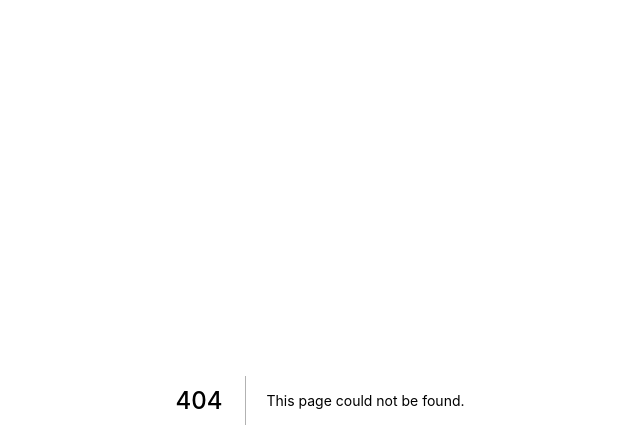
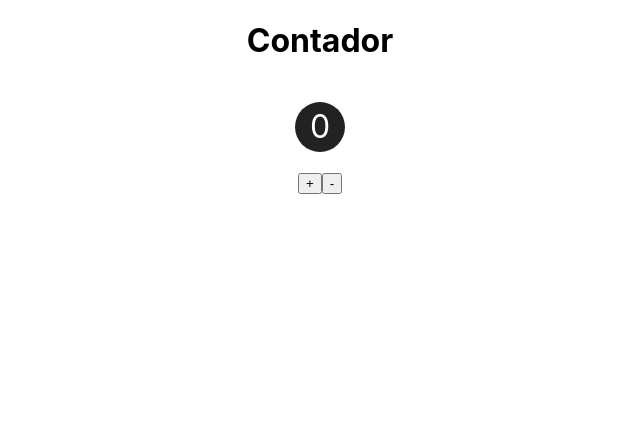
Before and after one commit to marcelolinck/exercicios, a Next.js app: page /estado/contador in a window 1280 px wide. Before the commit this address had no page. Shown: the top 448 px of the page, without its empty margins (320-960 px from the left). Built offline with nearby package versions, Linux system fonts and the light colour scheme.

Commit message:
Aula 42 - Desafio Contador criado

```diff
--- /dev/null
+++ b/components/indireta1/contadorDisplay.jsx
@@ -0,0 +1,19 @@
+export default function ContadorDisplay(props){
+    return(
+        <div style={{
+            display: "flex",
+            justifyContent:"center",
+            alignItems:"center",
+            fontSize:"2rem",
+            height:"50px",
+            width:"50px",
+            borderRadius:"25px",
+            backgroundColor:"#222",
+            color: "#fff",
+            margin: "20px"
+        }}>
+            {props.numero}
+
+        </div>
+    )
+}
--- /dev/null
+++ b/pages/estado/contador.jsx
@@ -0,0 +1,37 @@
+import { useState } from "react"
+import ContadorDisplay from "../../components/indireta1/contadorDisplay"
+
+
+export default function contador(){
+
+    const [numero, setNumero] = useState(0)
+
+    const inc = ()=> {
+        setNumero(numero + 1)
+
+    }
+    const dec = ()=> {
+        setNumero(numero - 1)
+
+    }
+
+
+
+    return(
+        <div style={{
+            display:"flex",
+            justifyContent:"center",
+            alignItems:"center",
+            flexDirection: "column",
+        }}>
+            <h1>Contador</h1>
+            {/* <div>Valor: {numero}</div> */}
+            <ContadorDisplay numero={numero} />
+            <div>
+                <button onClick={inc}>+</button>
+                <button onClick={dec}>-</button>
+            </div>
+        </div>
+    )
+
+}
```
